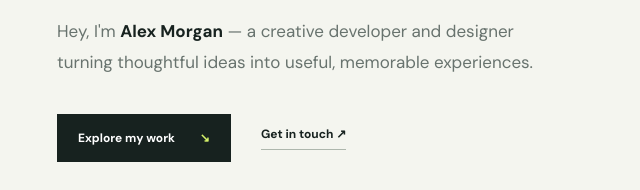
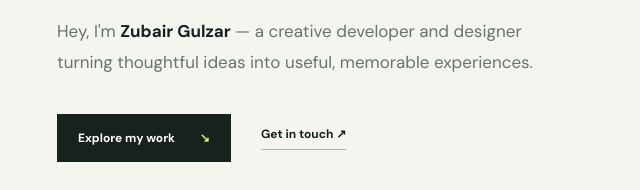
Before and after one commit to zubair668-gif/Zubair, a plain HTML site: page index.html in a window 1280 px wide. Shown: the part 554-744 px from the top of the page, 3-643 px from the left. Drawn offline with Linux system fonts and the light colour scheme.

Commit message:
Update index.html

```diff
--- a/index.html
+++ b/index.html
@@ -27,7 +27,7 @@
       <div class="hero-copy">
         <p class="eyebrow"><span class="status-dot"></span> AVAILABLE FOR SELECT PROJECTS</p>
         <h1>Designing and building<br><span>digital experiences.</span></h1>
-        <p class="hero-intro">Hey, I'm <strong>Alex Morgan</strong> — a creative developer and designer turning thoughtful ideas into useful, memorable experiences.</p>
+        <p class="hero-intro">Hey, I'm <strong>Zubair Gulzar</strong> — a creative developer and designer turning thoughtful ideas into useful, memorable experiences.</p>
         <div class="hero-actions">
           <a class="button button-primary" href="#projects">Explore my work <span>↘</span></a>
           <a class="text-link" href="#contact">Get in touch <span>↗</span></a>
```
